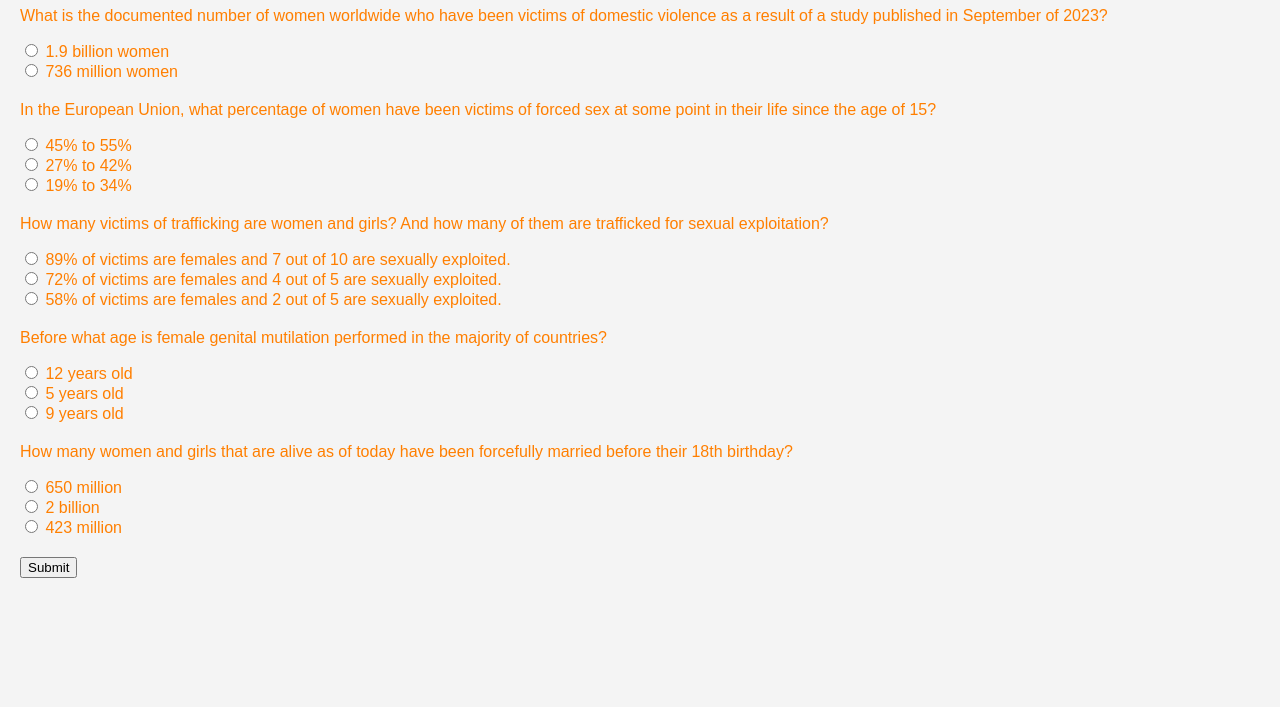
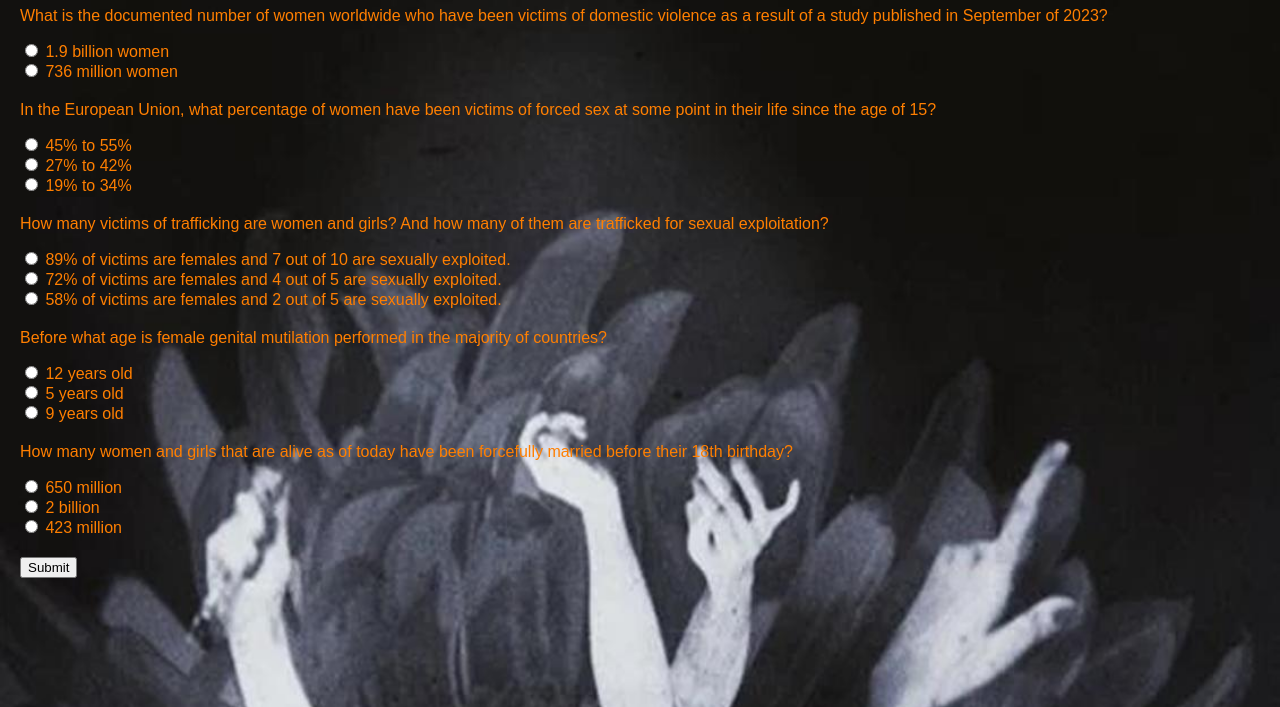
Before and after one commit to fanesoltuz/Readem.md, a plain HTML site: page index.html in a window 1280 px wide. Shown: the part 93-800 px from the top of the page. Drawn offline with Linux system fonts and the light colour scheme.

Commit message:
Update index.html

```diff
--- a/index.html
+++ b/index.html
@@ -9,7 +9,8 @@
             font-family: Arial, sans-serif;
             margin: 0;
             padding: 20px;
-            background-color: #f4f4f4;
+            background: url('images/background.JPG');
+            background-size: cover;
             color: #FF7F00;
         }
 
```
